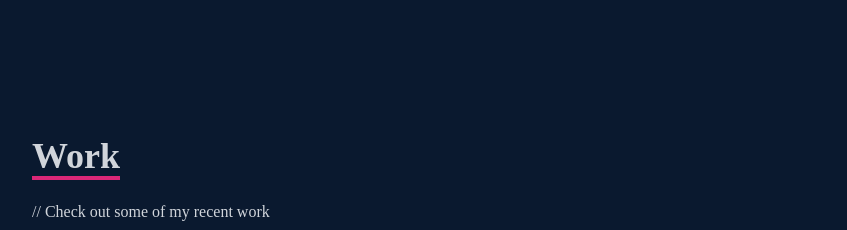
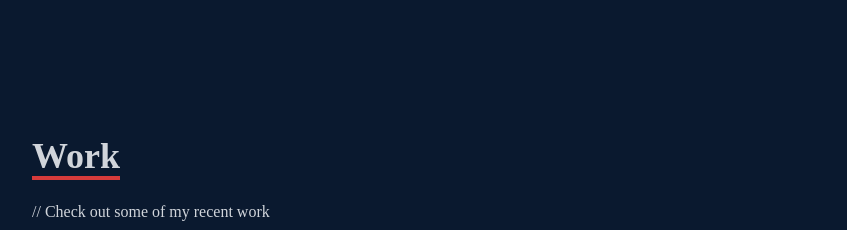
Before and after one commit to Ivanvidic/my-portfolio-app, a React (Create React App) app: page / in a window 1280 px wide. Shown: the part 2580-2810 px from the top of the page, without its empty margins (124-971 px from the left). Built offline with nearby package versions, Linux system fonts and the light colour scheme.

Commit message:
change color

```diff
--- a/src/components/Work.jsx
+++ b/src/components/Work.jsx
@@ -3,7 +3,7 @@
     <div name="work" className="w-full md:h-screen text-gray-300 bg-[#0a192f]">
       <div className="max-w-[1000px] mx-auto p-4 flex flex-col justify-center w-full h-full">
         <div className="pb-8">
-          <p className="text-4xl font-bold inline border-b-4 text-gray-300 border-pink-600">
+          <p className="text-4xl font-bold inline border-b-4 text-gray-300 border-[#D63B3B]">
             Work
           </p>
           <p className="py-6">// Check out some of my recent work</p>
```
